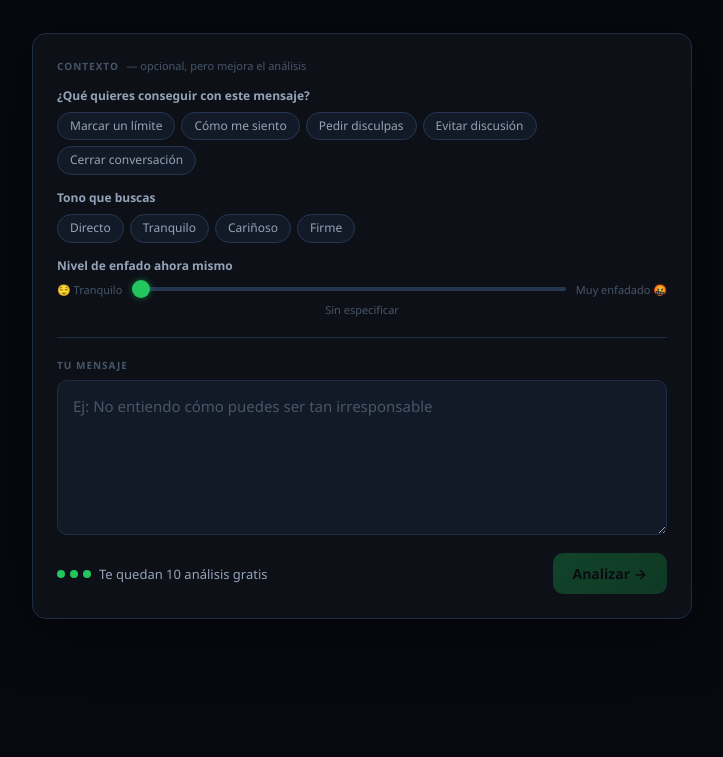
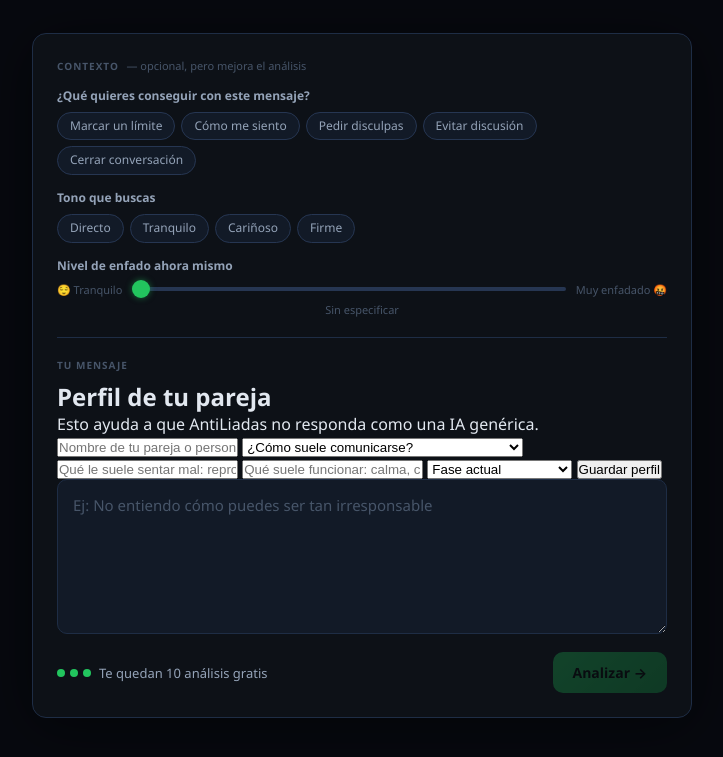
Before and after one commit to mjuradolaboral-web/antiliadas, a website: page index.html in a window 1280 px wide. Shown: the part 165-922 px from the top of the page, without its empty margins (278-1001 px from the left). Drawn offline with Linux system fonts and the light colour scheme.

Commit message:
añadir perfil de pareja

```diff
--- a/index.html
+++ b/index.html
@@ -713,6 +713,38 @@
 
   <!-- Message -->
   <div class="input-label">Tu mensaje</div>
+  <div class="profile-card">
+  <h2>Perfil de tu pareja</h2>
+  <p>Esto ayuda a que AntiLiadas no responda como una IA genérica.</p>
+
+  <input id="partnerName" placeholder="Nombre de tu pareja o persona" />
+
+  <select id="partnerStyle">
+    <option value="">¿Cómo suele comunicarse?</option>
+    <option value="evitativo">Evitativo/a: se distancia cuando hay tensión</option>
+    <option value="ansioso">Ansioso/a: necesita respuesta y seguridad</option>
+    <option value="directo">Directo/a: prefiere claridad</option>
+    <option value="sensible">Sensible: le afectan mucho las formas</option>
+    <option value="pasivo-agresivo">Pasivo-agresivo/a: responde con indirectas</option>
+    <option value="equilibrado">Equilibrado/a</option>
+  </select>
+
+  <input id="partnerTriggers" placeholder="Qué le suele sentar mal: reproches, presión, silencios..." />
+
+  <input id="partnerWorks" placeholder="Qué suele funcionar: calma, claridad, espacio, cariño..." />
+
+  <select id="relationshipPhase">
+    <option value="">Fase actual</option>
+    <option value="estable">Estable</option>
+    <option value="tension">Con tensión reciente</option>
+    <option value="crisis">Crisis</option>
+    <option value="reconciliacion">Reconciliación</option>
+    <option value="distancia">Distancia / frialdad</option>
+  </select>
+
+  <button type="button" id="saveProfileBtn">Guardar perfil</button>
+  <small id="profileStatus"></small>
+</div>
   <textarea id="msg" rows="5"></textarea>
 
   <div class="card-footer">
@@ -873,7 +905,45 @@
     if (dot) dot.classList.toggle('used', i >= left);
   }
 }
+function guardarPerfilPareja() {
+  const perfil = {
+    nombre: document.getElementById("partnerName")?.value || "",
+    estilo: document.getElementById("partnerStyle")?.value || "",
+    gatillos: document.getElementById("partnerTriggers")?.value || "",
+    funciona: document.getElementById("partnerWorks")?.value || "",
+    fase: document.getElementById("relationshipPhase")?.value || ""
+  };
 
+  localStorage.setItem("perfilPareja", JSON.stringify(perfil));
+
+  const status = document.getElementById("profileStatus");
+  if (status) status.innerText = "Perfil guardado";
+}
+
+function cargarPerfilPareja() {
+  const perfil = JSON.parse(localStorage.getItem("perfilPareja") || "{}");
+
+  if (document.getElementById("partnerName")) {
+    document.getElementById("partnerName").value = perfil.nombre || "";
+    document.getElementById("partnerStyle").value = perfil.estilo || "";
+    document.getElementById("partnerTriggers").value = perfil.gatillos || "";
+    document.getElementById("partnerWorks").value = perfil.funciona || "";
+    document.getElementById("relationshipPhase").value = perfil.fase || "";
+  }
+}
+
+function obtenerPerfilPareja() {
+  return JSON.parse(localStorage.getItem("perfilPareja") || "{}");
+}
+
+document.addEventListener("DOMContentLoaded", () => {
+  cargarPerfilPareja();
+
+  const saveBtn = document.getElementById("saveProfileBtn");
+  if (saveBtn) {
+    saveBtn.addEventListener("click", guardarPerfilPareja);
+  }
+});
 // ── Analyze ────────────────────────────────────
 async function enviar() {
   if (usos >= MAX) { showPaywall(); return; }
@@ -887,7 +957,7 @@
 
   // Inject context as prefix so backend prompt gets richer input
   const mensajeEnviado = buildContexto() + rawMsg;
-
+const perfil = obtenerPerfilPareja();
   usos++;
   localStorage.setItem('al_usos', String(usos));
   updateCounter();
@@ -908,7 +978,10 @@
     const res  = await fetch('https://antiliadas.onrender.com/analizar', {
       method:  'POST',
       headers: { 'Content-Type': 'application/json' },
-      body:    JSON.stringify({ mensaje: mensajeEnviado })
+      body: JSON.stringify({
+  mensaje,
+  perfil
+})
     });
     const data = await res.json();
     loader.classList.remove('visible');
```
